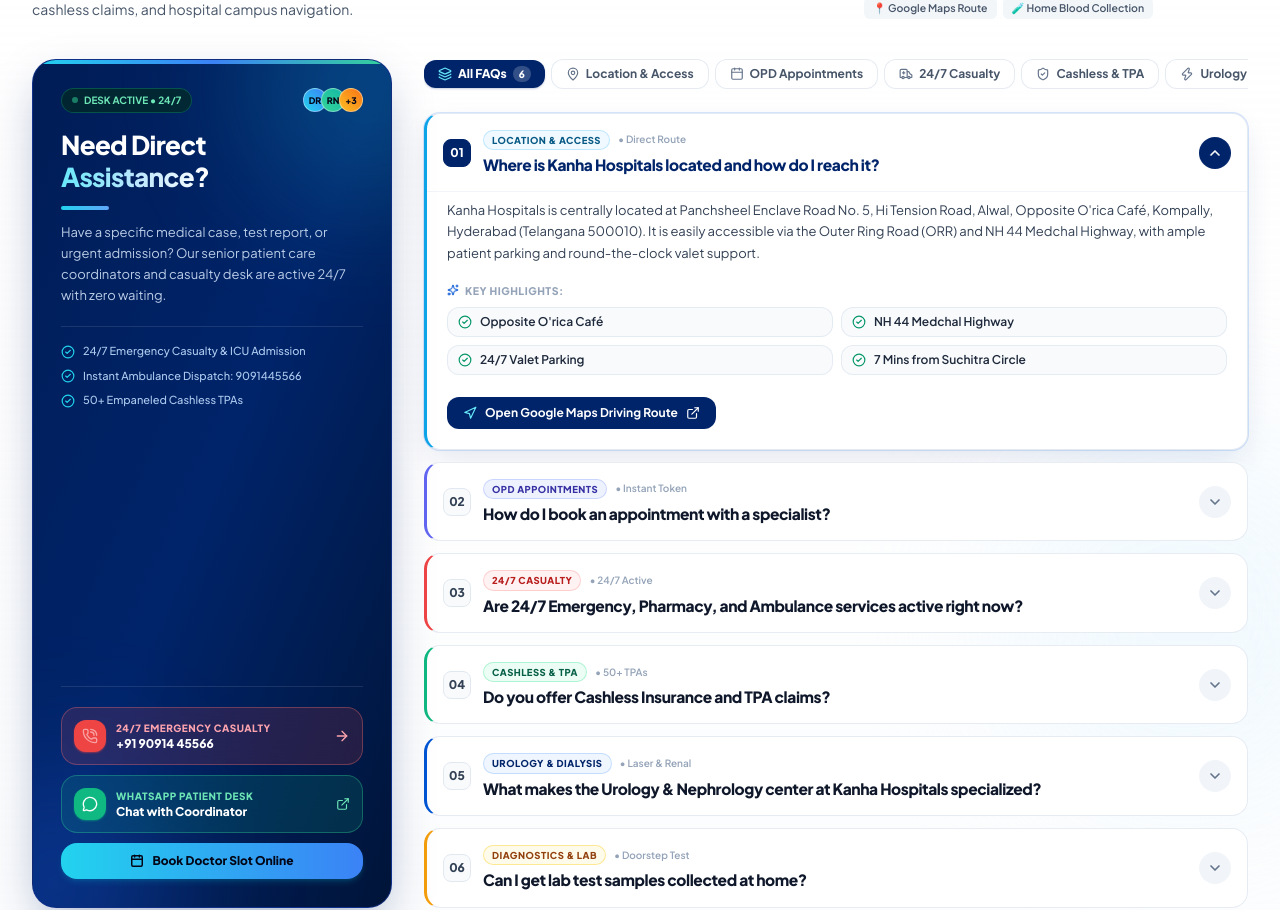
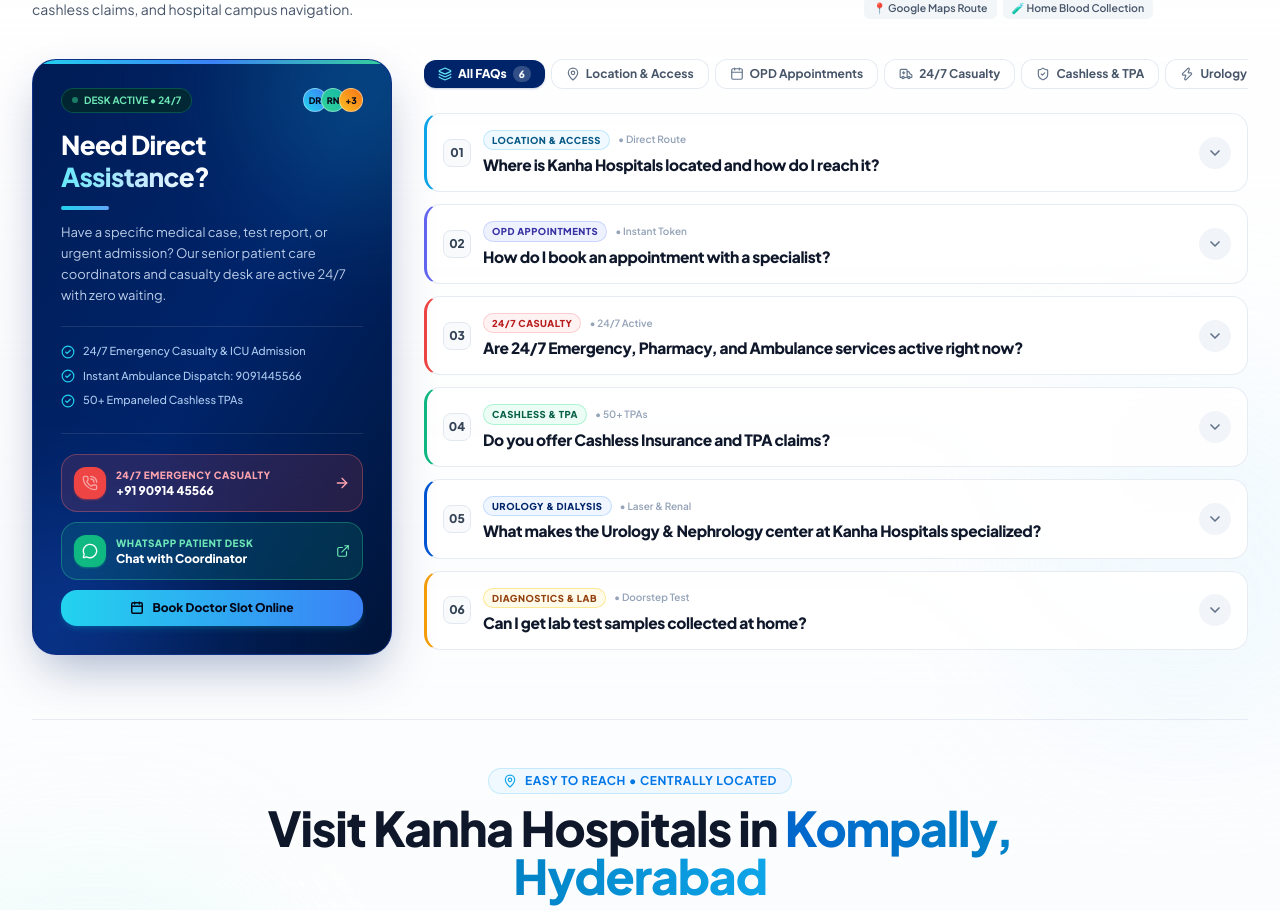
Before and after one commit to Shiva33987/hospital-kanha, a React (Vite) app: page / in a window 1280 px wide. Shown: the part 7594-8504 px from the top of the page. Built offline with nearby package versions, Linux system fonts and the light colour scheme.

Commit message:
fix(faq): start with all FAQ items closed by default

```diff
--- a/src/components/LocationContactSection.tsx
+++ b/src/components/LocationContactSection.tsx
@@ -47,7 +47,7 @@ export const LocationContactSection: React.FC<LocationContactSectionProps> = ({
   onOpenAppointmentModal,
 }) => {
   const [formSent, setFormSent] = useState(false);
-  const [faqOpenId, setFaqOpenId] = useState<string | null>('faq-location');
+  const [faqOpenId, setFaqOpenId] = useState<string | null>(null);
   const [searchQuery, setSearchQuery] = useState('');
   const [selectedCategory, setSelectedCategory] = useState<string>('all');
   const [copiedAddress, setCopiedAddress] = useState(false);
```
